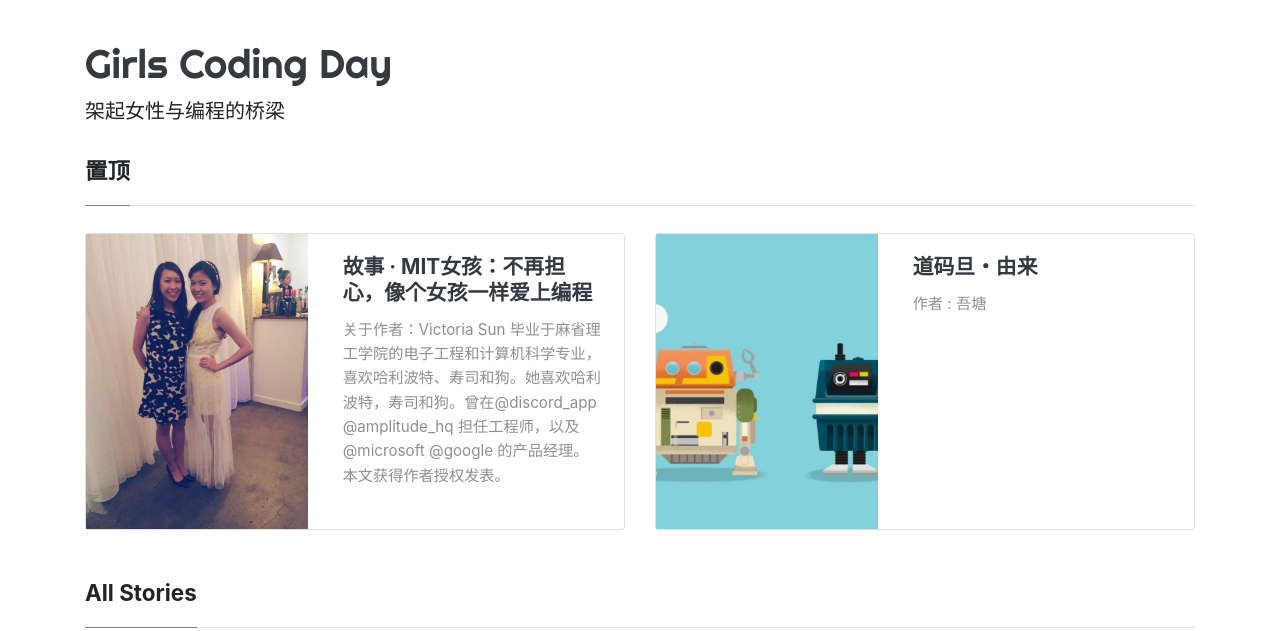
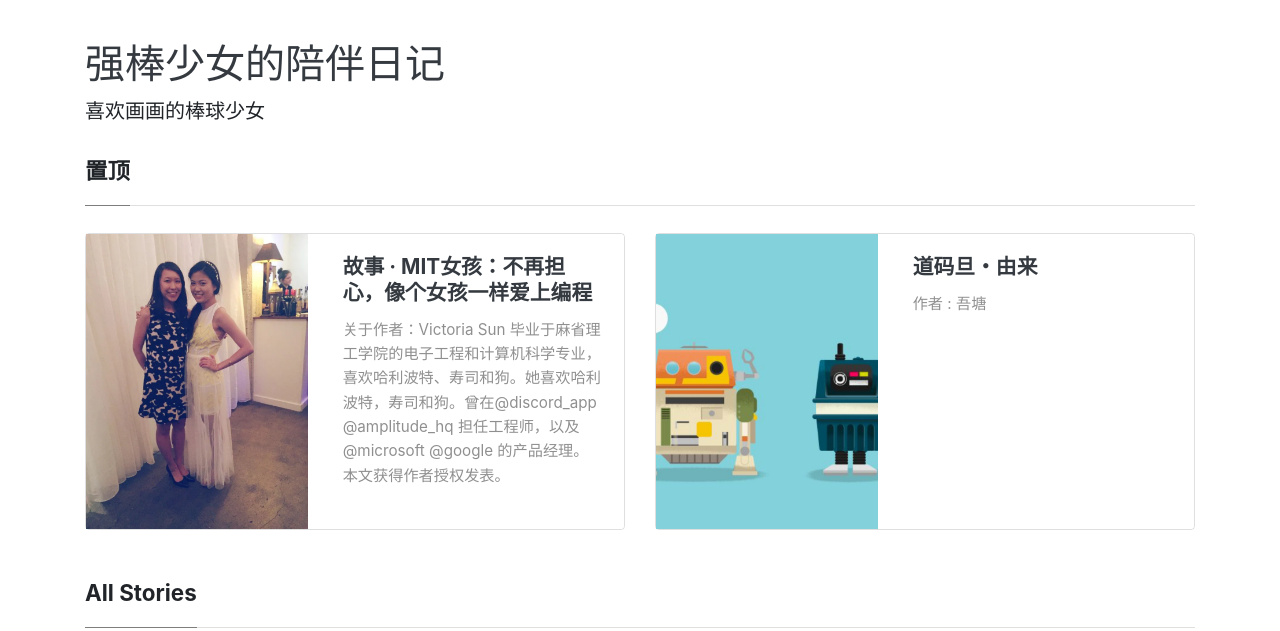
Before and after one commit to loray320/baseball-coding-site-1, a Jekyll site: the page built from index.html, in a window 1280 px wide and 900 px high, cut to the strip 0-631 px from the top of the window. Built offline with Jekyll 4.4.1, drawn with Linux system fonts in a browser that asks for light colours; nearby versions of some CDN libraries; the list of posts is cut into pages by our own code; some of the changed text lies outside the part shown.

Commit message:
更新配置文件

```diff
--- a/_config.yml
+++ b/_config.yml
@@ -1,12 +1,12 @@
 # "/" + 仓库的名字. 资源文件的路径组成部分
-baseurl: "/Girls-Coding-Day-Jekyll-blog-2"
+baseurl: "/baseball-coding-site-1"
 
 # 网页的标题
-title: "Girls Coding Day"
+title: "吾尔金朱"
 # 网站的主标题
-name: "Girls Coding Day"
+name: "强棒少女的陪伴日记"
 # 网站副标题
-description: "架起女性与编程的桥梁"
+description: "喜欢画画的棒球少女"
 
 # 分页配置
 # 每页文章数量
```
